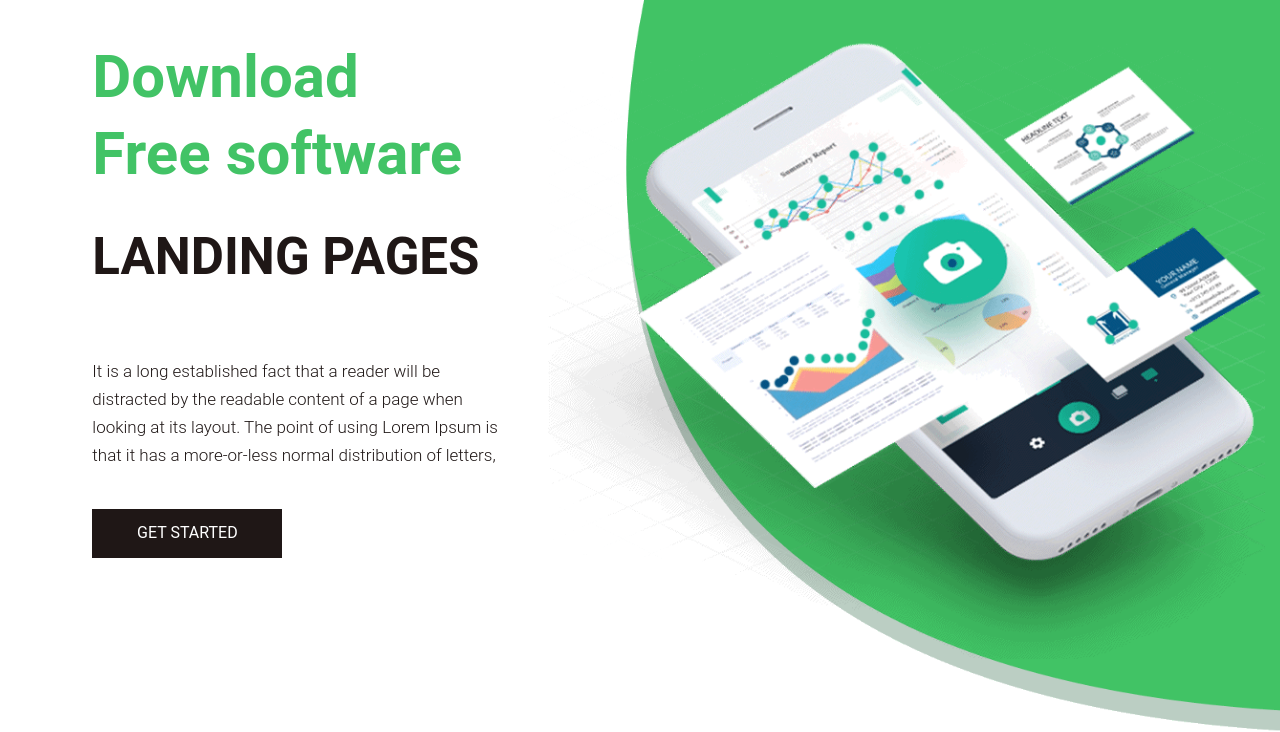
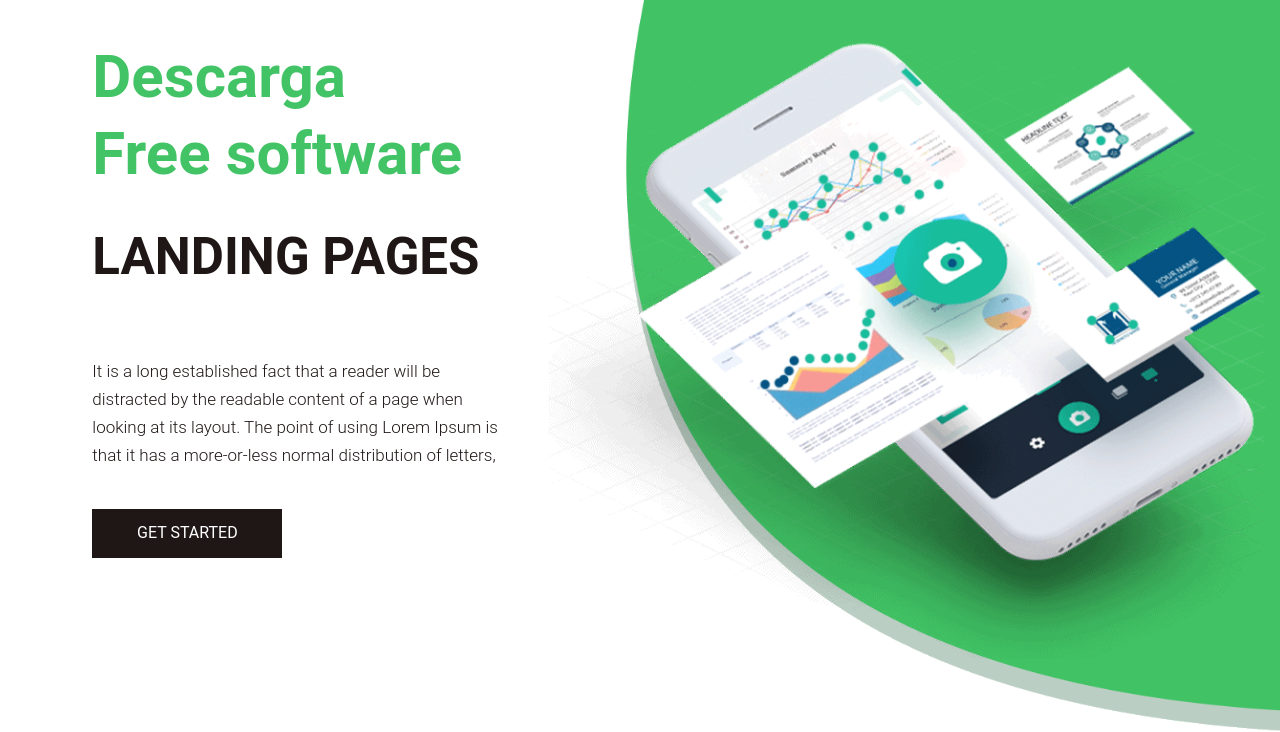
Before and after one commit to FeGarridoa/Ejercicio-Duoc, a plain HTML site: page index.html in a window 1280 px wide. Shown: the part 94-826 px from the top of the page. Drawn offline with nearby package versions, Linux system fonts and the light colour scheme.

Commit message:
Add files via upload
Se traduce palabra descarga

```diff
--- a/index.html
+++ b/index.html
@@ -71,7 +71,7 @@
                   <div class="row d_flex">
                      <div class="col-md-5">
                         <div class="text-bg">
-                           <span>Download <br> Free software</span>
+                           <span>Descarga <br> Free software</span>
                            <h1>landing pages</h1>
                            <p>It is a long established fact that a reader will be distracted by the readable content of a page when looking at its layout. The point of using Lorem Ipsum is that it has a more-or-less normal distribution of letters,</p>
                            <a href="#">Get Started</a>
```
